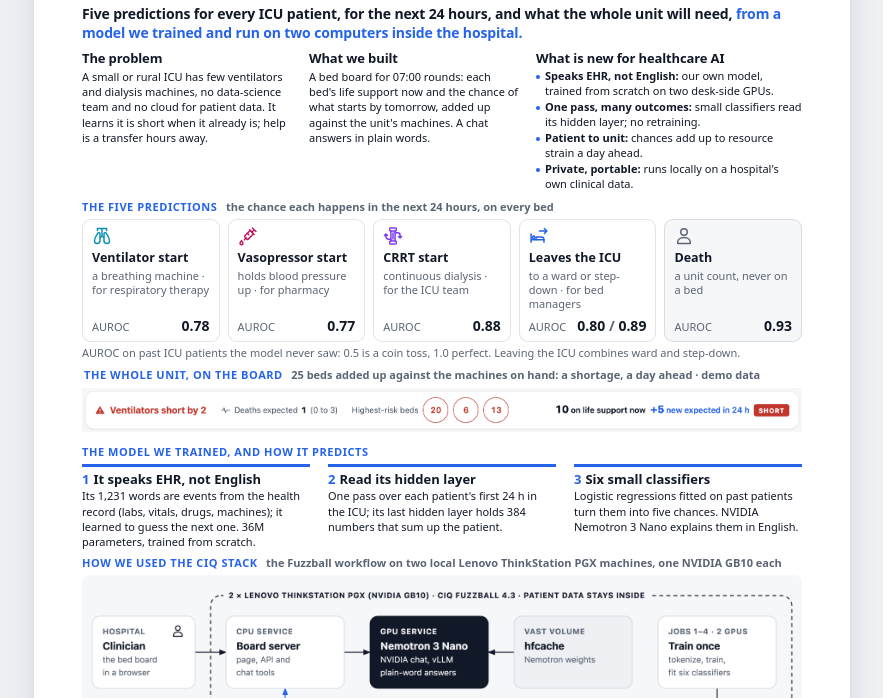
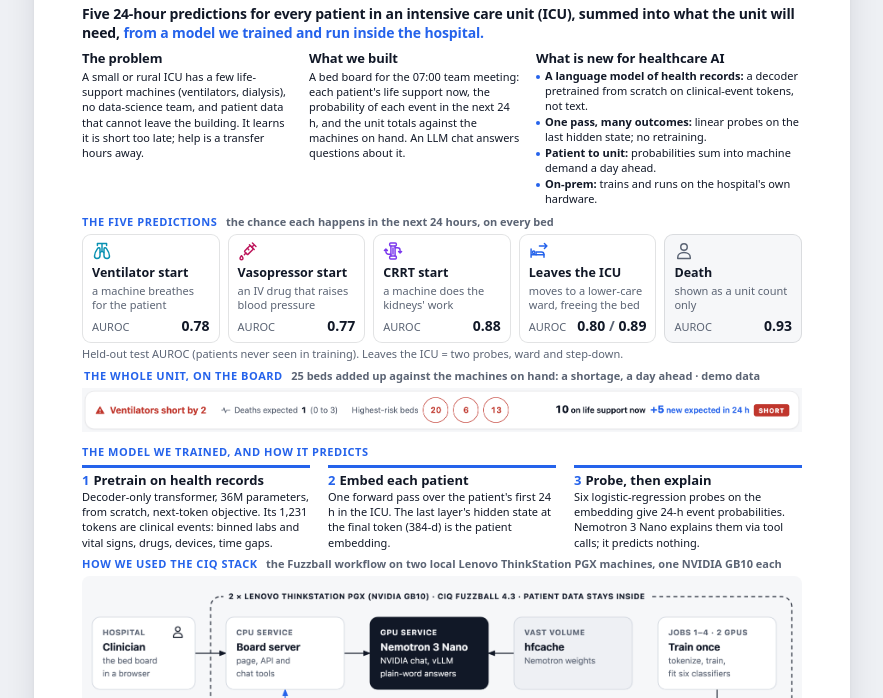
Before and after one commit to sajor2000/icustrainciq, a plain HTML site: page docs/submission/one-sheet.html in a window 1280 px wide. Shown: the part 102-800 px from the top of the page, without its empty margins (198-1081 px from the left). Drawn offline with Linux system fonts and the light colour scheme.

Commit message:
One-pagers: technical AI language, glossed medical terms
Judges know AI, not medicine: AI terms stay precise (decoder-only
transformer, next-token objective, last hidden state as a 384-d patient
embedding, linear probes, held-out AUROC); ICU, ventilator, vasopressor,
CRRT and step-down get short plain glosses. Both still one Letter page.

Co-Authored-By: Claude Opus 5.5 <noreply@anthropic.com>

```diff
--- a/docs/submission/one-sheet.html
+++ b/docs/submission/one-sheet.html
@@ -132,33 +132,33 @@ section{margin-top:7px}
     <p class="event"><b>Team 7 · CLIF</b> · CIQ × NVIDIA × Lenovo Local AI Hackathon · Chicago · Nov 14–15, 2026<br>J.C. Rojas, MD, MS · Kaveri Chhikara, MS · Vaishvik Chaudhari, MS<br>Dema Therese, MS · Zewei ('Whiskey') Liao, MS</p>
   </header>
 
-  <p class="lead pad">Five predictions for every ICU patient, for the next 24 hours, and what the whole unit will need, <span>from a model we trained and run on two computers inside the hospital.</span></p>
+  <p class="lead pad">Five 24-hour predictions for every patient in an intensive care unit (ICU), summed into what the unit will need, <span>from a model we trained and run inside the hospital.</span></p>
 
   <section class="three pad">
     <div>
       <h2>The problem</h2>
-      <p>A small or rural ICU has few ventilators and dialysis machines, no data-science team and no cloud for patient data. It learns it is short when it already is; help is a transfer hours away.</p>
+      <p>A small or rural ICU has a few life-support machines (ventilators, dialysis), no data-science team, and patient data that cannot leave the building. It learns it is short too late; help is a transfer hours away.</p>
     </div>
     <div>
       <h2>What we built</h2>
-      <p>A bed board for 07:00 rounds: each bed's life support now and the chance of what starts by tomorrow, added up against the unit's machines. A chat answers in plain words.</p>
+      <p>A bed board for the 07:00 team meeting: each patient's life support now, the probability of each event in the next 24 h, and the unit totals against the machines on hand. An LLM chat answers questions about it.</p>
     </div>
     <div>
       <h2>What is new for healthcare AI</h2>
-      <ul class="new"><li><b>Speaks EHR, not English:</b> our own model, trained from scratch on two desk-side GPUs.</li><li><b>One pass, many outcomes:</b> small classifiers read its hidden layer; no retraining.</li><li><b>Patient to unit:</b> chances add up to resource strain a day ahead.</li><li><b>Private, portable:</b> runs locally on a hospital's own clinical data.</li></ul>
+      <ul class="new"><li><b>A language model of health records:</b> a decoder pretrained from scratch on clinical-event tokens, not text.</li><li><b>One pass, many outcomes:</b> linear probes on the last hidden state; no retraining.</li><li><b>Patient to unit:</b> probabilities sum into machine demand a day ahead.</li><li><b>On-prem:</b> trains and runs on the hospital's own hardware.</li></ul>
     </div>
   </section>
 
   <section class="pad" aria-label="The five predictions">
     <span class="cap">The five predictions <em>the chance each happens in the next 24 hours, on every bed</em></span>
     <div class="five">
-      <div class="p"><svg class="ic" style="color:var(--vent)"><use href="#i-vent"/></svg><p class="t"><b>Ventilator start</b></p><p class="what">a breathing machine · for respiratory therapy</p><p class="score">AUROC <b>0.78</b></p></div>
-      <div class="p"><svg class="ic" style="color:var(--press)"><use href="#i-pump"/></svg><p class="t"><b>Vasopressor start</b></p><p class="what">holds blood pressure up · for pharmacy</p><p class="score">AUROC <b>0.77</b></p></div>
-      <div class="p"><svg class="ic" style="color:var(--crrt)"><use href="#i-crrt"/></svg><p class="t"><b>CRRT start</b></p><p class="what">continuous dialysis · for the ICU team</p><p class="score">AUROC <b>0.88</b></p></div>
-      <div class="p"><svg class="ic"><use href="#i-leave"/></svg><p class="t"><b>Leaves the ICU</b></p><p class="what">to a ward or step-down · for bed managers</p><p class="score">AUROC <b style="white-space:nowrap">0.80<span class="dim" style="font-weight:600"> / </span>0.89</b></p></div>
-      <div class="p unit"><svg class="ic" style="color:var(--ink-2)"><use href="#i-person"/></svg><p class="t"><b>Death</b></p><p class="what">a unit count, never on a bed</p><p class="score">AUROC <b>0.93</b></p></div>
+      <div class="p"><svg class="ic" style="color:var(--vent)"><use href="#i-vent"/></svg><p class="t"><b>Ventilator start</b></p><p class="what">a machine breathes for the patient</p><p class="score">AUROC <b>0.78</b></p></div>
+      <div class="p"><svg class="ic" style="color:var(--press)"><use href="#i-pump"/></svg><p class="t"><b>Vasopressor start</b></p><p class="what">an IV drug that raises blood pressure</p><p class="score">AUROC <b>0.77</b></p></div>
+      <div class="p"><svg class="ic" style="color:var(--crrt)"><use href="#i-crrt"/></svg><p class="t"><b>CRRT start</b></p><p class="what">a machine does the kidneys' work</p><p class="score">AUROC <b>0.88</b></p></div>
+      <div class="p"><svg class="ic"><use href="#i-leave"/></svg><p class="t"><b>Leaves the ICU</b></p><p class="what">moves to a lower-care ward, freeing the bed</p><p class="score">AUROC <b style="white-space:nowrap">0.80<span class="dim" style="font-weight:600"> / </span>0.89</b></p></div>
+      <div class="p unit"><svg class="ic" style="color:var(--ink-2)"><use href="#i-person"/></svg><p class="t"><b>Death</b></p><p class="what">shown as a unit count only</p><p class="score">AUROC <b>0.93</b></p></div>
     </div>
-    <p class="note" style="white-space:nowrap">AUROC on past ICU patients the model never saw: 0.5 is a coin toss, 1.0 perfect. Leaving the ICU combines ward and step-down.</p>
+    <p class="note" style="white-space:nowrap">Held-out test AUROC (patients never seen in training). Leaves the ICU = two probes, ward and step-down.</p>
   </section>
 
   <section class="pad" aria-label="Screens from the board">
@@ -171,9 +171,9 @@ section{margin-top:7px}
   <section class="pad" aria-label="The model">
     <span class="cap">The model we trained, and how it predicts</span>
     <ol class="steps">
-      <li><b><i>1</i>It speaks EHR, not English</b>Its 1,231 words are events from the health record (labs, vitals, drugs, machines); it learned to guess the next one. 36M parameters, trained from scratch.</li>
-      <li><b><i>2</i>Read its hidden layer</b>One pass over each patient's first 24 h in the ICU; its last hidden layer holds 384 numbers that sum up the patient.</li>
-      <li><b><i>3</i>Six small classifiers</b>Logistic regressions fitted on past patients turn them into five chances. NVIDIA Nemotron 3 Nano explains them in English.</li>
+      <li><b><i>1</i>Pretrain on health records</b>Decoder-only transformer, 36M parameters, from scratch, next-token objective. Its 1,231 tokens are clinical events: binned labs and vital signs, drugs, devices, time gaps.</li>
+      <li><b><i>2</i>Embed each patient</b>One forward pass over the patient's first 24 h in the ICU. The last layer's hidden state at the final token (384-d) is the patient embedding.</li>
+      <li><b><i>3</i>Probe, then explain</b>Six logistic-regression probes on the embedding give 24-h event probabilities. Nemotron 3 Nano explains them via tool calls; it predicts nothing.</li>
     </ol>
   </section>
 
```
Also changed, not shown: docs/submission/one-sheet-b.png, docs/submission/one-sheet.png, 3 other files.
